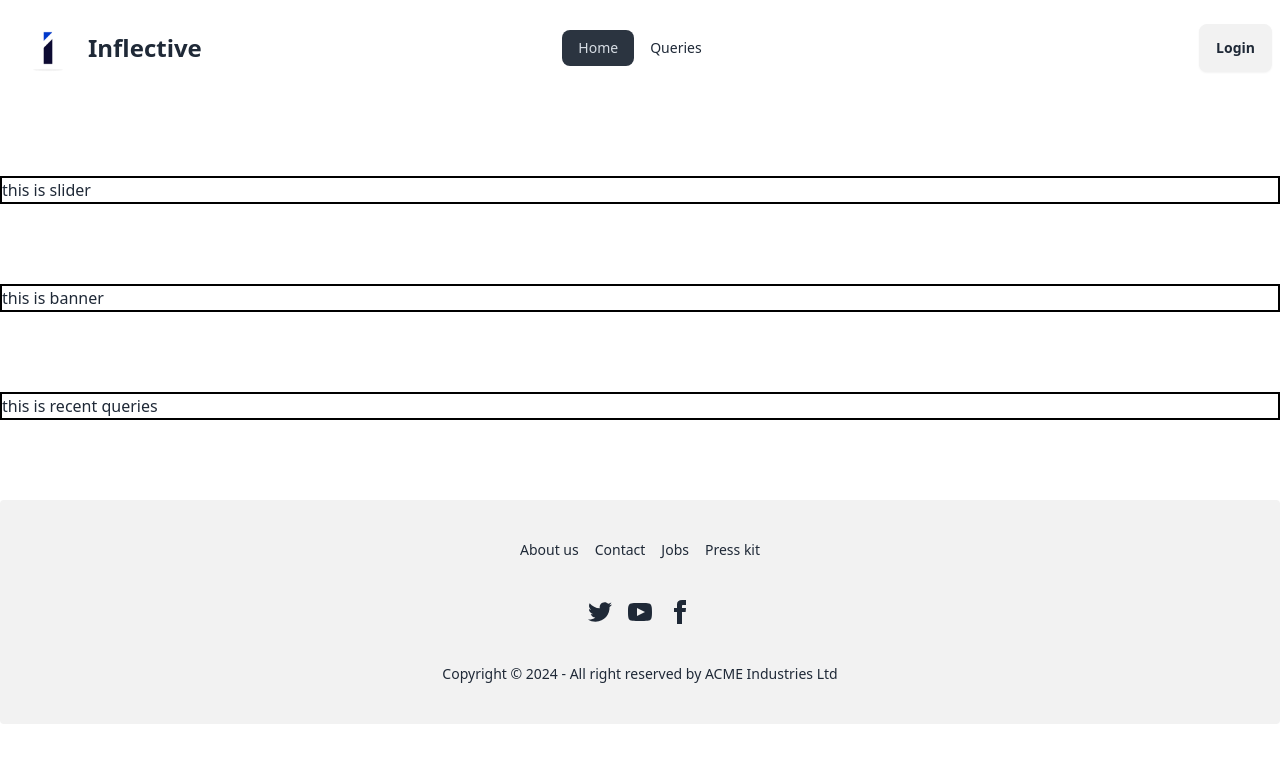
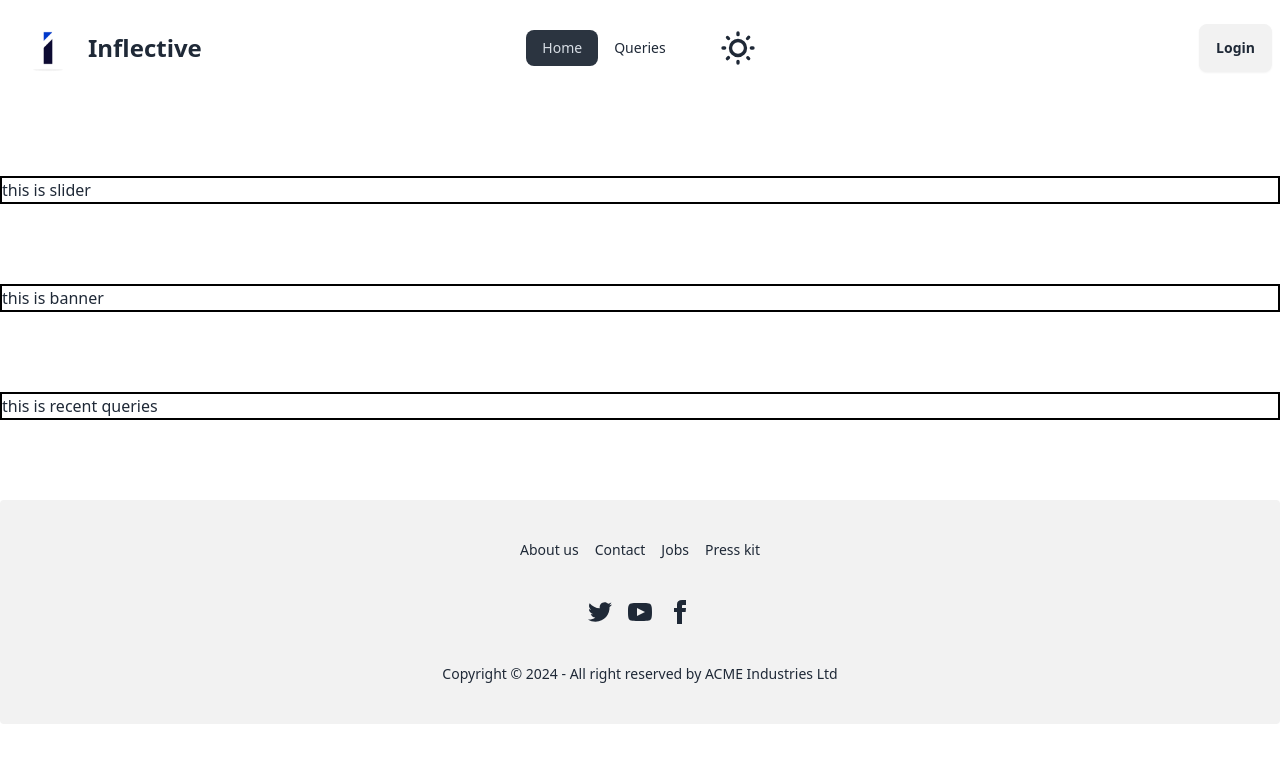
Before and after one commit to Saeedullah15/inflective-client, a React (Vite) app: page / in a window 1280 px wide. Shown: the top 762 px of the page. Built offline with nearby package versions, Linux system fonts and the light colour scheme; no server answers.

Commit message:
dark and light theme toggle added

```diff
--- a/src/shared-compo/NavBar.jsx
+++ b/src/shared-compo/NavBar.jsx
@@ -78,9 +78,33 @@ const NavBar = () => {
             {/* nav center */}
             <div className="navbar-center hidden lg:flex">
                 {/* nav items for large device */}
-                <ul className="menu menu-horizontal px-1">
+                <ul className="menu menu-horizontal px-1 mr-8">
                     {navItems}
                 </ul>
+
+                {/* theme controller */}
+                <label className="swap swap-rotate">
+                    {/* this hidden checkbox controls the state */}
+                    <input type="checkbox" className="theme-controller" value="night" />
+
+                    {/* sun icon */}
+                    <svg
+                        className="swap-off h-10 w-10 fill-current"
+                        xmlns="http://www.w3.org/2000/svg"
+                        viewBox="0 0 24 24">
+                        <path
+                            d="M5.64,17l-.71.71a1,1,0,0,0,0,1.41,1,1,0,0,0,1.41,0l.71-.71A1,1,0,0,0,5.64,17ZM5,12a1,1,0,0,0-1-1H3a1,1,0,0,0,0,2H4A1,1,0,0,0,5,12Zm7-7a1,1,0,0,0,1-1V3a1,1,0,0,0-2,0V4A1,1,0,0,0,12,5ZM5.64,7.05a1,1,0,0,0,.7.29,1,1,0,0,0,.71-.29,1,1,0,0,0,0-1.41l-.71-.71A1,1,0,0,0,4.93,6.34Zm12,.29a1,1,0,0,0,.7-.29l.71-.71a1,1,0,1,0-1.41-1.41L17,5.64a1,1,0,0,0,0,1.41A1,1,0,0,0,17.66,7.34ZM21,11H20a1,1,0,0,0,0,2h1a1,1,0,0,0,0-2Zm-9,8a1,1,0,0,0-1,1v1a1,1,0,0,0,2,0V20A1,1,0,0,0,12,19ZM18.36,17A1,1,0,0,0,17,18.36l.71.71a1,1,0,0,0,1.41,0,1,1,0,0,0,0-1.41ZM12,6.5A5.5,5.5,0,1,0,17.5,12,5.51,5.51,0,0,0,12,6.5Zm0,9A3.5,3.5,0,1,1,15.5,12,3.5,3.5,0,0,1,12,15.5Z" />
+                    </svg>
+
+                    {/* moon icon */}
+                    <svg
+                        className="swap-on h-10 w-10 fill-current"
+                        xmlns="http://www.w3.org/2000/svg"
+                        viewBox="0 0 24 24">
+                        <path
+                            d="M21.64,13a1,1,0,0,0-1.05-.14,8.05,8.05,0,0,1-3.37.73A8.15,8.15,0,0,1,9.08,5.49a8.59,8.59,0,0,1,.25-2A1,1,0,0,0,8,2.36,10.14,10.14,0,1,0,22,14.05,1,1,0,0,0,21.64,13Zm-9.5,6.69A8.14,8.14,0,0,1,7.08,5.22v.27A10.15,10.15,0,0,0,17.22,15.63a9.79,9.79,0,0,0,2.1-.22A8.11,8.11,0,0,1,12.14,19.73Z" />
+                    </svg>
+                </label>
             </div>
 
             {/* nav end */}
--- a/tailwind.config.js
+++ b/tailwind.config.js
@@ -10,4 +10,7 @@ export default {
     plugins: [
         require('daisyui'),
     ],
+    daisyui: {
+        themes: ["light", "dark", "synthwave", "forest", "sunset", "night"],
+    },
 }
```
